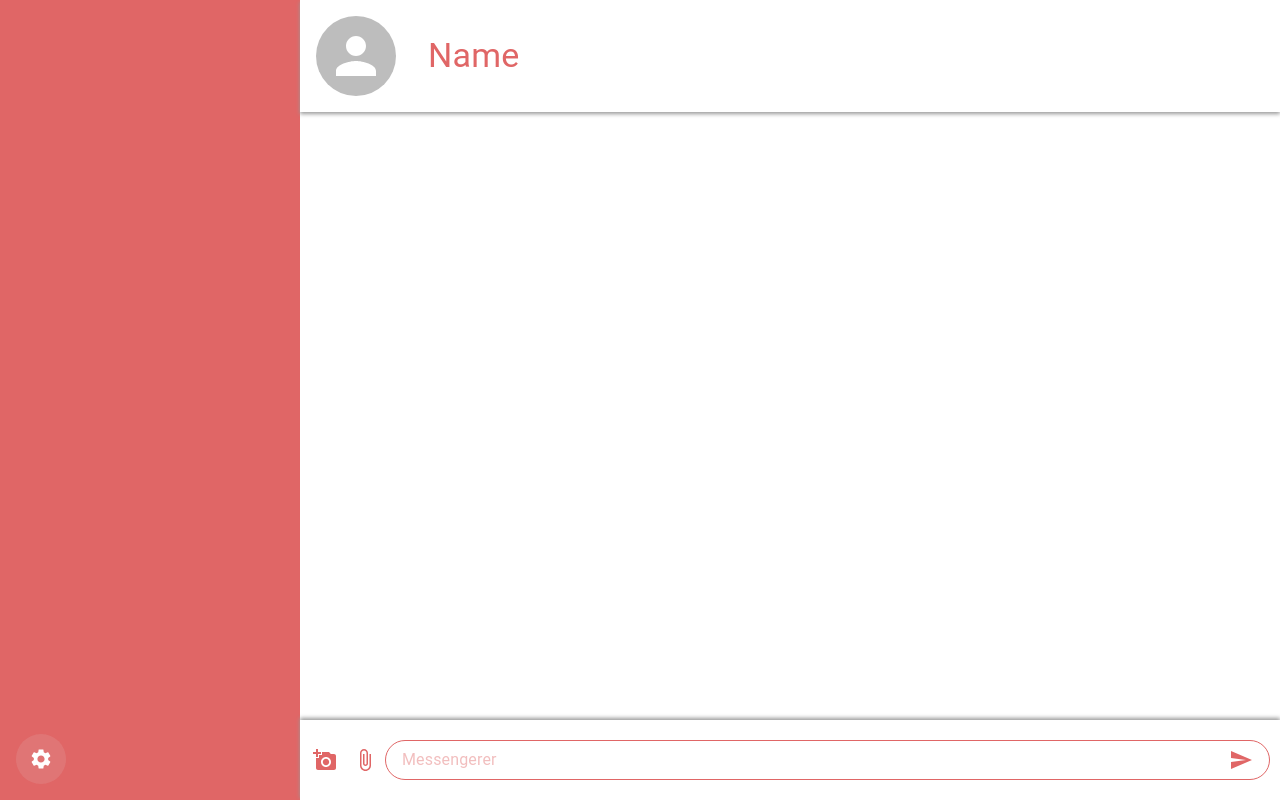
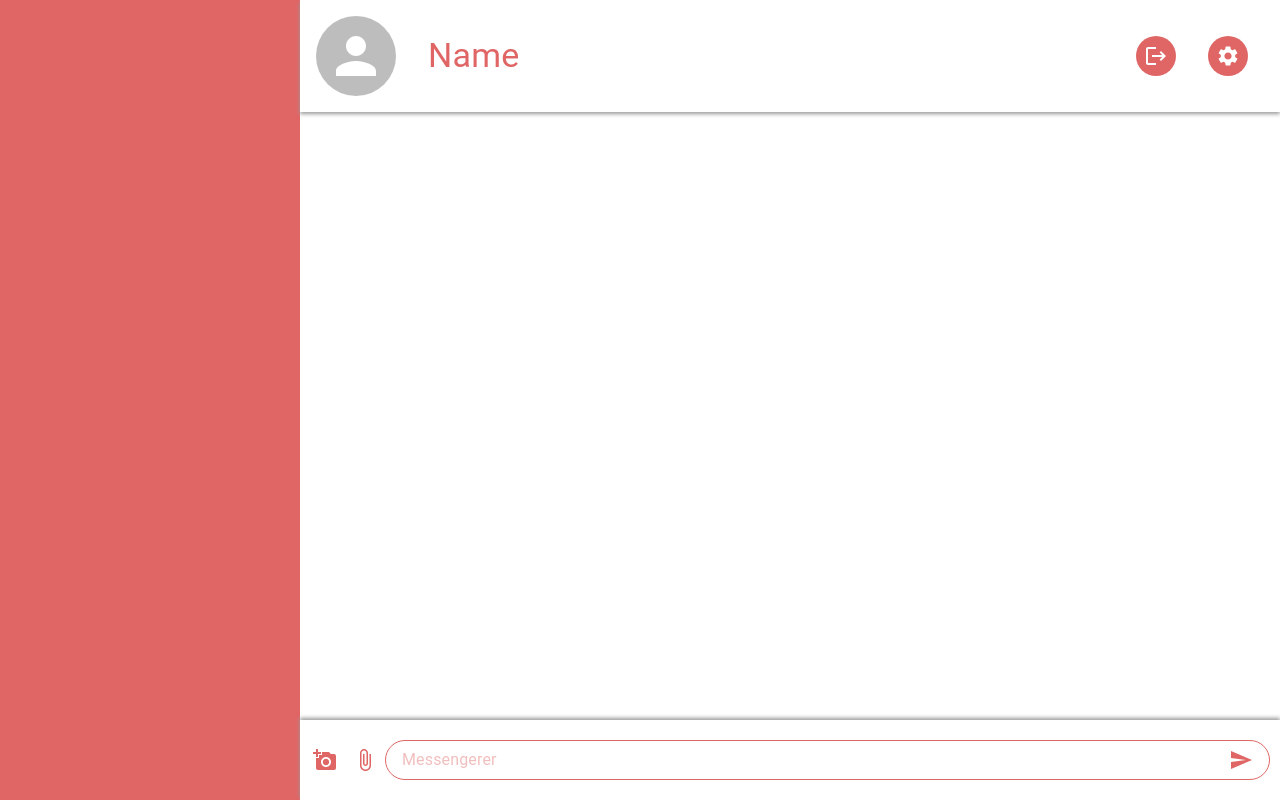
Before and after one commit to seddboi/Messengerer, a React (Vite) app: page /home in a window 1280 px wide. Built offline with nearby package versions, Linux system fonts and the light colour scheme.

Commit message:
adjusted logout and settings buttons on homepage

```diff
--- a/src/App.css
+++ b/src/App.css
@@ -62,9 +62,6 @@ html {
 /* Home Page */
 .left-home {
 	height: 100vh;
-	-webkit-transition: height 0.1s;
-	-o-transition: height 0.1s;
-	transition: height 0.1s;
 }
 
 @media screen and (max-width: 900px) {
--- a/src/pages/Home.jsx
+++ b/src/pages/Home.jsx
@@ -15,7 +15,7 @@ import {
 	IconButton,
 	InputAdornment,
 } from '@mui/material';
-import { Send, AddAPhoto, AttachFile, Settings } from '@mui/icons-material';
+import { Send, AddAPhoto, AttachFile, Settings, Logout } from '@mui/icons-material';
 
 export function Home() {
 	return (
@@ -31,25 +31,40 @@ export function Home() {
 				}}
 			>
 				<List sx={{ flexGrow: 1 }}>{/* map out previous conversations */}</List>
-				<IconButton
-					sx={{
-						fontSize: 'large',
-						backgroundColor: 'rgb(224, 122, 122, 0.8)',
-						color: 'white',
-						height: '50px',
-						width: '50px',
-						m: { xs: '5px', sm: '5px', md: 2 },
-					}}
-				>
-					<Settings />
-				</IconButton>
 			</Box>
+
 			<Box className="right-home" sx={{ flexGrow: 1, display: 'flex', flexDirection: 'column' }}>
 				<Box className="conversation-title" sx={{ display: 'flex', alignItems: 'center', p: 2, boxShadow: '0px 2px 4px #999' }}>
 					<Avatar sx={{ height: '80px', width: '80px' }}></Avatar>
-					<Typography variant="h4" sx={{ pl: 4, color: '#E06666' }}>
+					<Typography variant="h4" sx={{ pl: 4, color: '#E06666', flexGrow: 1, textAlign: 'left' }}>
 						Name
 					</Typography>
+					<Box sx={{ display: 'flex', flexDirection: 'row' }}>
+						<IconButton
+							sx={{
+								fontSize: 'large',
+								backgroundColor: '#E06666',
+								color: 'white',
+								height: '40px',
+								width: '40px',
+								m: { xs: '5px', sm: '5px', md: 2 },
+							}}
+						>
+							<Logout />
+						</IconButton>
+						<IconButton
+							sx={{
+								fontSize: 'large',
+								backgroundColor: '#E06666',
+								color: 'white',
+								height: '40px',
+								width: '40px',
+								m: { xs: '5px', sm: '5px', md: 2 },
+							}}
+						>
+							<Settings />
+						</IconButton>
+					</Box>
 				</Box>
 				<Box sx={{ flexGrow: 1, height: '100%' }}>{/* message convo goes in here */}</Box>
 				<Box sx={{ boxShadow: '0 -2px 4px #999' }}>
```
